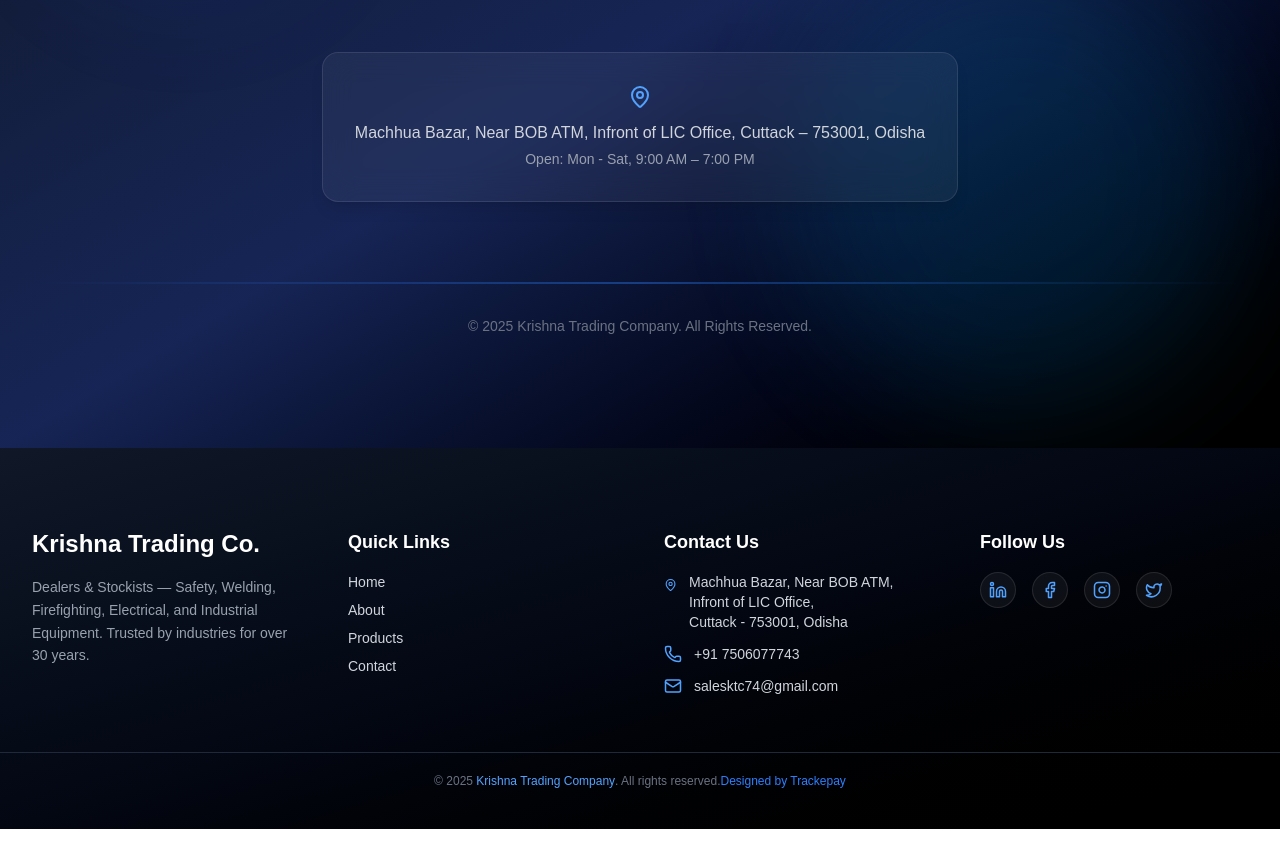
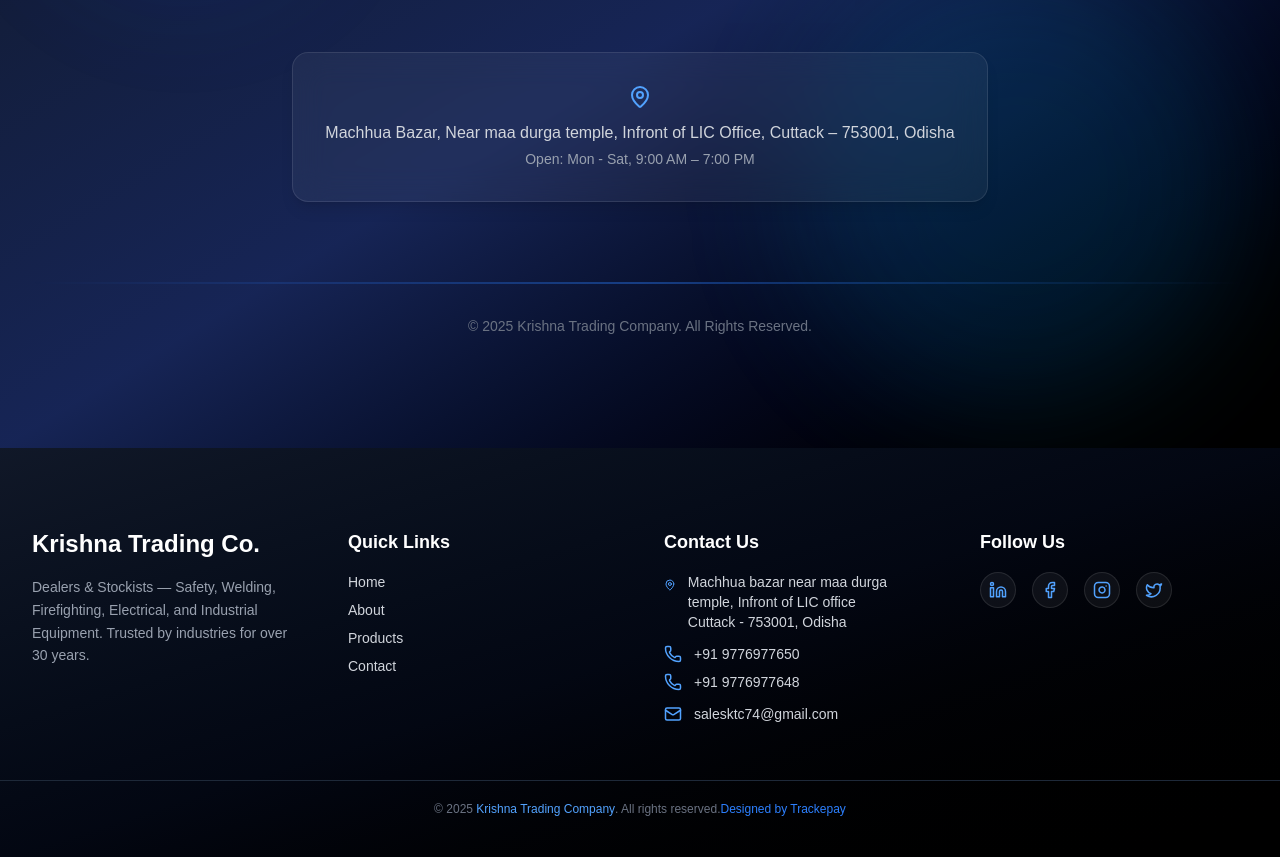
Before and after one commit to biswajit-dev-1999/krishnaTrading, a React (Vite) app: page / in a window 1280 px wide. Shown: the part 4320-5177 px from the top of the page. Before the commit the page ends 5149 px from the top, so only its background shows below. Built offline with nearby package versions, Linux system fonts and the light colour scheme.

Commit message:
fix:added address in footer and contact

```diff
--- a/src/components/layout/Footer.jsx
+++ b/src/components/layout/Footer.jsx
@@ -52,13 +52,21 @@
             <li className="flex items-start gap-3">
               <MapPin size={18} className="text-blue-400 mt-1" />
               <span>
-                Machhua Bazar, Near BOB ATM, Infront of LIC Office,
+                Machhua bazar near maa durga temple, Infront of LIC office
                 <br /> Cuttack - 753001, Odisha
               </span>
             </li>
-            <li className="flex items-center gap-3">
-              <Phone size={18} className="text-blue-400" /> +91 7506077743
-            </li>
+           <li className="flex flex-col gap-2">
+  <div className="flex items-center gap-3">
+    <Phone size={18} className="text-blue-400" />
+    <span>+91 9776977650</span>
+  </div>
+
+  <div className="flex items-center gap-3">
+    <Phone size={18} className="text-blue-400" />
+    <span>+91 9776977648</span>
+  </div>
+</li>
             <li className="flex items-center gap-3">
               <Mail size={18} className="text-blue-400" /> salesktc74@gmail.com
             </li>
--- a/src/components/sections/ContactSection.jsx
+++ b/src/components/sections/ContactSection.jsx
@@ -49,10 +49,10 @@
         >
           {/* 📞 Call Button */}
           <a
-            href="tel:+917506077743"
+            href="tel:+919776977650"
             className="border border-blue-400 text-blue-300 hover:bg-blue-600/20 hover:text-white transition-all duration-300 flex items-center px-5 py-3 rounded-lg"
           >
-            <Phone className="mr-2 h-5 w-5 text-blue-400" /> +91 7506077743
+            <Phone className="mr-2 h-5 w-5 text-blue-400" /> +91 9776977650
           </a>
 
           <a
@@ -74,7 +74,7 @@
         >
           <MapPin className="h-6 w-6 text-blue-400 mb-3" />
           <p className="text-base font-medium">
-            Machhua Bazar, Near BOB ATM, Infront of LIC Office, Cuttack – 753001, Odisha
+            Machhua Bazar, Near maa durga temple, Infront of LIC Office, Cuttack – 753001, Odisha
           </p>
           <p className="text-sm text-gray-400 mt-1">
             Open: Mon - Sat, 9:00 AM – 7:00 PM
```
